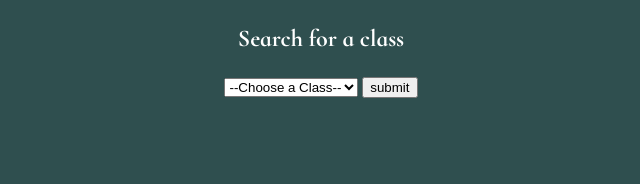
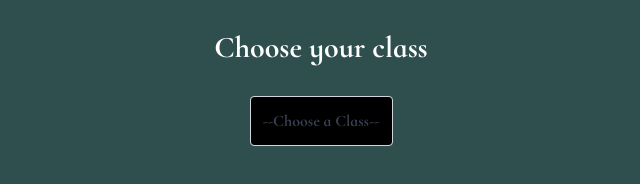
Before and after one commit to scamelot/dndspells, a website: page index.html in a window 1280 px wide. Shown: the whole page, without its empty margins (319-959 px from the left). Drawn offline with Linux system fonts and the light colour scheme; no server answers; a web font is replaced by a local one.

Commit message:
tailwind is dope

```diff
--- a/index.html
+++ b/index.html
@@ -4,19 +4,40 @@
     <meta charset="UTF-8">
     <meta http-equiv="X-UA-Compatible" content="IE=edge">
     <meta name="viewport" content="width=device-width, initial-scale=1.0">
-    <link rel='stylesheet' href='style.css'>
+    <link rel='stylesheet' href='output.css'>
     <link rel="preconnect" href="https://fonts.googleapis.com">
     <link rel="preconnect" href="https://fonts.gstatic.com" crossorigin>
+    <link rel="stylesheet" href="https://rsms.me/inter/inter.css">
+
     <link href="https://fonts.googleapis.com/css2?family=Cormorant+Infant:wght@400;700&display=swap" rel="stylesheet">
     <title>D&D Spells</title>
 </head>
-<body>
-    <h2>Search for a class</h2>
-    <select name="classes" id="class-select">
+<body class="grid place-items-center">
+    <h2 class="text-3xl font-bold">Choose your class</h2>
+    <select class='form-select appearance-none
+    block
+    px-3
+    py-3
+    mb-20
+    text-base
+    text-center
+    font-bold
+    text-gray-700
+    bg-black bg-clip-padding bg-no-repeat
+    border border-solid border-gray-300
+    rounded
+    transition
+
+    ease-in-out
+    m-0
+    focus: text-gray-700 focus:bg-green focus:border-blue-600 focus:outline-none
+
+    '
+    name="classes" id="class-select">
         <option value="">--Choose a Class--</option>
     </select>
     <!-- <input type='text' id='search'> -->
-    <button id='submit'>submit</button>
+    <!-- <button id='submit'>submit</button> -->
     <section id='spells'>
     <h3></h3>
     <p></p>
--- a/spells.js
+++ b/spells.js
@@ -1,21 +1,28 @@
 apiROOT = `https://www.dnd5eapi.co`
+localStorage.clear()
 
 class Spell {
     constructor(data) {
         this.title = data.name
         this.id = data.name.split(' ').join('')
         this.url = data.url
+        this.level = data.level
+        this.range = data.range
+        this.school = data.school
         this.desc = ''
     }
     updateView() {
+        if (!localStorage[`${this.title}`]) {
         fetch(`${apiROOT}${this.url}`)
         .then(response => response.json())
         .then(data => {
-            console.log(data)
+            // console.log(data)
             this.desc = data.desc.join('\n')
+            localStorage.setItem(`${this.title}`, JSON.stringify(data))
             $('#spells').innerHTML += `<h3 class="spell">${this.title}</h3><p id="${this.id}">${this.desc}</p>`
         })
-
+    }
+    console.log(this.desc)
     }
 }
 
--- a/style.css
+++ b/style.css
@@ -1,3 +1,7 @@
+@tailwind base;
+@tailwind components;
+@tailwind utilities;
+
 p {
     font-size: 1em;
 }
@@ -15,6 +19,10 @@ html {
 input, h2 {
     margin: 1em;
 }
+section {
+    width: 85%;
+    margin: 0 auto;
+}
 
 .spell:hover {
     color: yellow;
--- /dev/null
+++ b/tailwind.config.js
@@ -0,0 +1,12 @@
+const defaultTheme = require('tailwindcss/defaultTheme')
+
+module.exports = {
+  content: ["./*.{html,js}"],
+  theme: {
+    extend: {ontFamily: {
+      sans: ['Inter var', ...defaultTheme.fontFamily.sans],
+    }
+  },
+  },
+  plugins: [],
+}
```
Also changed, not shown: package.json (added, +22 -0 lines), output.css (added), 1 other file.
